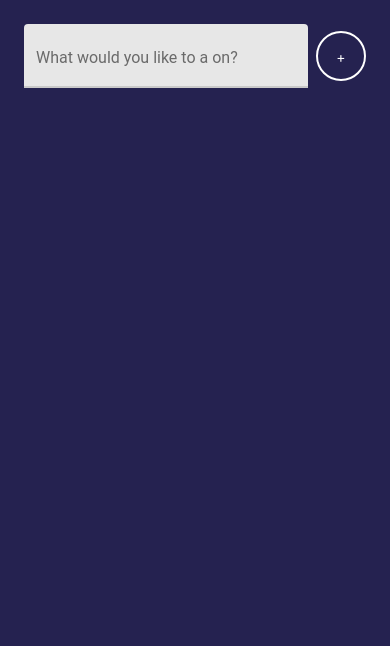
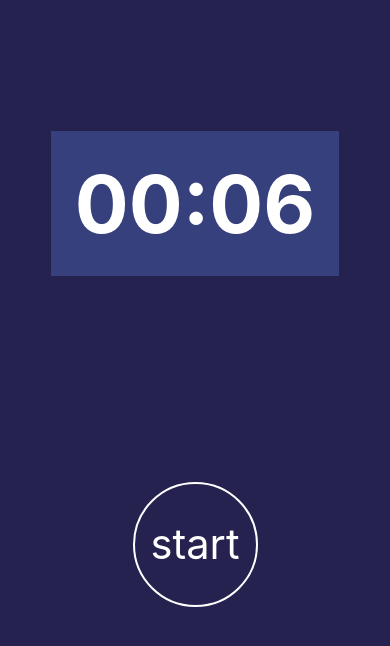
Before and after one commit to johnsci911/FocusTime, a React Native app: screen / in a window 390 px wide. Shown: the top 646 px of the page. Built offline with nearby package versions, Linux system fonts and the light colour scheme.

Commit message:
Add functional timer buttons

```diff
--- a/App.js
+++ b/App.js
@@ -7,20 +7,23 @@ import {
   Platform,
   StatusBar,
 } from 'react-native';
-import { colors } from './src/utils/colors.js';
-import { Focus } from './src/features/focus.js';
+import { colors } from './src/utils/colors';
+import { Focus } from './src/features/focus';
+import { Timer } from './src/components/timer';
 
 export default function App() {
-  const [currentSubject, setCurrentSubject] = useState(null);
+  const [currentSubject, setCurrentSubject] = useState('Test');
 
   return (
     <SafeAreaView style={styles.container}>
       {!currentSubject ? (
         <Focus addSubject={setCurrentSubject} />
       ) : (
-        <View>
-          <Text style={{ color: colors.white }}>I am going to render the {currentSubject}</Text>
-        </View>
+        <Timer
+          focusSubject={currentSubject}
+          onTimerEnd={() => {}}
+          clearSubject={() => {}}
+        />
       )}
     </SafeAreaView>
   );
--- a/src/components/roundedButton.js
+++ b/src/components/roundedButton.js
@@ -15,15 +15,15 @@ export const RoundedButton = ({
   )
 }
 
-const styles = (size) => ({
+const styles = (size) => StyleSheet.create({
   radius: {
     borderRadius: size / 2,
     width: size,
     height: size,
     alignItems: 'center',
-    justifyContent: 'center',
-    borderColor: colors.white,
+    justifyContent: "center",
+    borderColor: "#fff",
     borderWidth: 2
   },
-  text: { color: colors.white, fontsize: size / 3 },
+  text: { color: '#fff', fontSize: size / 3 },
 });
--- /dev/null
+++ b/src/components/timer.js
@@ -0,0 +1,41 @@
+import React, { useState } from 'react';
+import { View, StyleSheet } from 'react-native';
+import { Countdown } from '../components/countdown';
+import { RoundedButton } from '../components/roundedButton';
+
+export const Timer = ({ focusSubject }) => {
+  const [isStarted, setIsStarted] = useState(false);
+  return (
+    <View style={styles.container}>
+      <View style={styles.countdown}>
+        <Countdown isPaused={!isStarted} onProgress={() => {}} onEnd={() => {}} />
+      </View>
+      <View style={styles.buttonWrapper}>
+        {!isStarted && (
+          <RoundedButton title='start' onPress={() => setIsStarted(true)} />
+        )}
+        {isStarted && (
+          <RoundedButton title='pause' onPress={() => setIsStarted(false)} />
+        )}
+      </View>
+    </View>
+  );
+};
+
+const styles = StyleSheet.create({
+  container: {
+    flex: 1
+  },
+  countdown: {
+    flex: 0.5,
+    alignItems: 'center',
+    justifyContent: 'center',
+  },
+  buttonWrapper: {
+    flex: 0.3,
+    flexDirection: 'row',
+    padding: 15,
+    justifyContent: 'center',
+    alignItems: 'center',
+  }
+})
```
